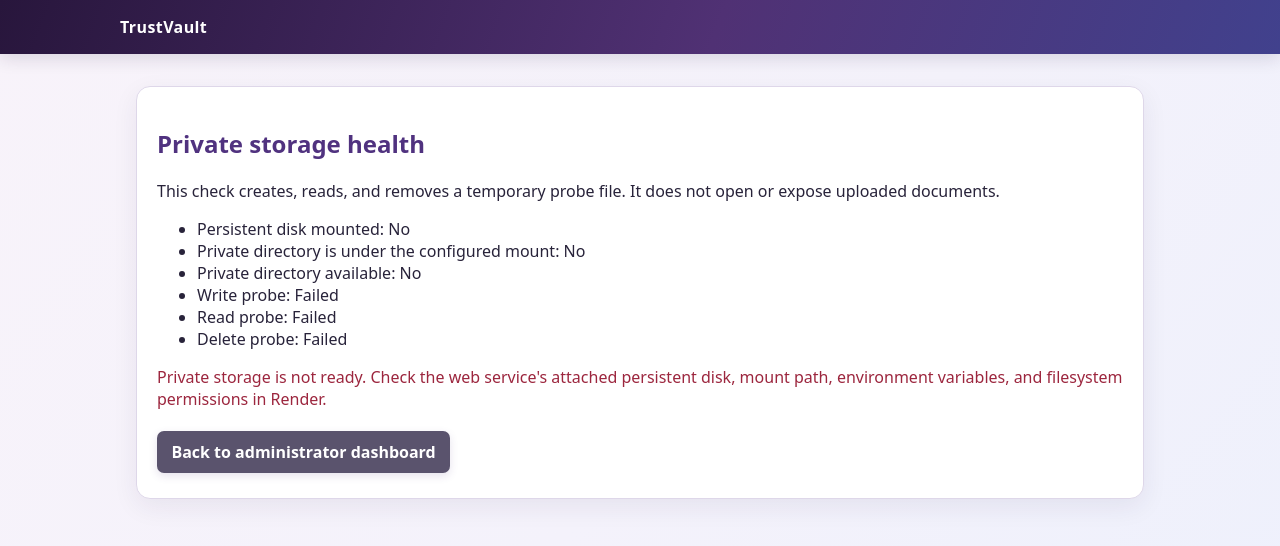
After one commit to SuhanaShaik03/TrustVault, a Django app: template templates/accounts/storage_health.html in a window 1280 px wide. The commit adds this page. Shown: the top 546 px of the page. Run offline with Django 5.2, Linux system fonts and the light colour scheme; the template is opened without the code that fills it, so the values that code supplies are empty; parts of the project's set-up code (start-up, migrations or seed data) failed here and were passed over.

Commit message:
Fix Render private document uploads and add storage diagnostics

```diff
--- a/accounts/tests.py
+++ b/accounts/tests.py
@@ -8,7 +8,6 @@ from django.urls import reverse
 from accounts.models import LoginAccessRequest, User
 from documents.models import AuditEvent, Document, DocumentChangeRequest, DocumentGrant
 from documents.services import record_event, verify_audit_chain
-
 
 class LoginApprovalTests(TestCase):
     def setUp(self):
--- a/accounts/urls.py
+++ b/accounts/urls.py
@@ -3,7 +3,6 @@ from django.urls import path
 from accounts import views
 
 app_name = "accounts"
-
 urlpatterns = [
     path("", views.dashboard, name="dashboard"),
     path("login/", views.login_view, name="login"),
--- a/accounts/views.py
+++ b/accounts/views.py
@@ -11,7 +11,6 @@ from django.http import HttpResponseForbidden
 from django.shortcuts import get_object_or_404, redirect, render
 from django.urls import reverse
 from django.views.decorators.http import require_POST
-
 from accounts.forms import LoginForm, RegistrationForm, UserCreateForm
 from accounts.models import LoginAccessRequest, User
 from accounts.services import (
--- a/documents/storage.py
+++ b/documents/storage.py
@@ -3,7 +3,6 @@ from pathlib import Path
 
 from django.conf import settings
 from django.core.files.storage import FileSystemStorage
-
 
 class PrivateDocumentStorage(FileSystemStorage):
     def __init__(self):
--- a/documents/tests.py
+++ b/documents/tests.py
@@ -120,7 +120,6 @@ class DocumentPermissionTests(TestCase):
         opened.close()
         self.assertEqual(edit.status_code, 404)
         self.assertEqual(submit_change.status_code, 404)
-
     def test_viewer_open_missing_document_file_returns_not_found_not_server_error(self):
         DocumentGrant.objects.create(
             document=self.document,
--- a/documents/views.py
+++ b/documents/views.py
@@ -17,6 +17,7 @@ from documents.forms import (
     DocumentForm,
     GrantActionForm,
     GrantForm,
+
 )
 from documents.models import Document, DocumentChangeRequest, DocumentGrant
 from documents.services import record_event, review_document_change
--- a/templates/accounts/admin_dashboard.html
+++ b/templates/accounts/admin_dashboard.html
@@ -9,7 +9,6 @@
     <a href="?section=requests#requests" {% if section == "requests" %}aria-current="page"{% endif %}>Access requests ({{ pending_request_count }})</a>
     <a href="?section=activity#activity" {% if section == "activity" %}aria-current="page"{% endif %}>Audit logs</a>
   </nav>
-
   {% if section == "login-details" %}
     <section id="login-details" class="card">
       <h2>Login details</h2>
--- /dev/null
+++ b/templates/accounts/storage_health.html
@@ -0,0 +1,23 @@
+{% extends "base.html" %}
+{% block title %}Private storage health · TrustVault{% endblock %}
+{% block body_class %}dashboard-page{% endblock %}
+{% block content %}
+  <section class="card">
+    <h1>Private storage health</h1>
+    <p>This check creates, reads, and removes a temporary probe file. It does not open or expose uploaded documents.</p>
+    <ul>
+      <li>Persistent disk mounted: {% if storage_status.disk_mounted %}Yes{% else %}No{% endif %}</li>
+      <li>Private directory is under the configured mount: {% if storage_status.path_configured %}Yes{% else %}No{% endif %}</li>
+      <li>Private directory available: {% if storage_status.directory_exists %}Yes{% else %}No{% endif %}</li>
+      <li>Write probe: {% if storage_status.write_ok %}Passed{% else %}Failed{% endif %}</li>
+      <li>Read probe: {% if storage_status.read_ok %}Passed{% else %}Failed{% endif %}</li>
+      <li>Delete probe: {% if storage_status.delete_ok %}Passed{% else %}Failed{% endif %}</li>
+    </ul>
+    {% if storage_status.healthy %}
+      <p class="notice">Private storage is ready.</p>
+    {% else %}
+      <p class="error">Private storage is not ready. Check the web service's attached persistent disk, mount path, environment variables, and filesystem permissions in Render.</p>
+    {% endif %}
+    <a class="button secondary" href="{% url 'accounts:admin_dashboard' %}?section=login-details">Back to administrator dashboard</a>
+  </section>
+{% endblock %}
--- a/trustvault/settings.py
+++ b/trustvault/settings.py
@@ -85,7 +85,6 @@ INSTALLED_APPS = [
     "accounts",
     "documents",
 ]
-
 MIDDLEWARE = [
     "django.middleware.security.SecurityMiddleware",
     "whitenoise.middleware.WhiteNoiseMiddleware",
```
Also changed, not shown: README.md, render.yaml (line endings or trailing spaces).
